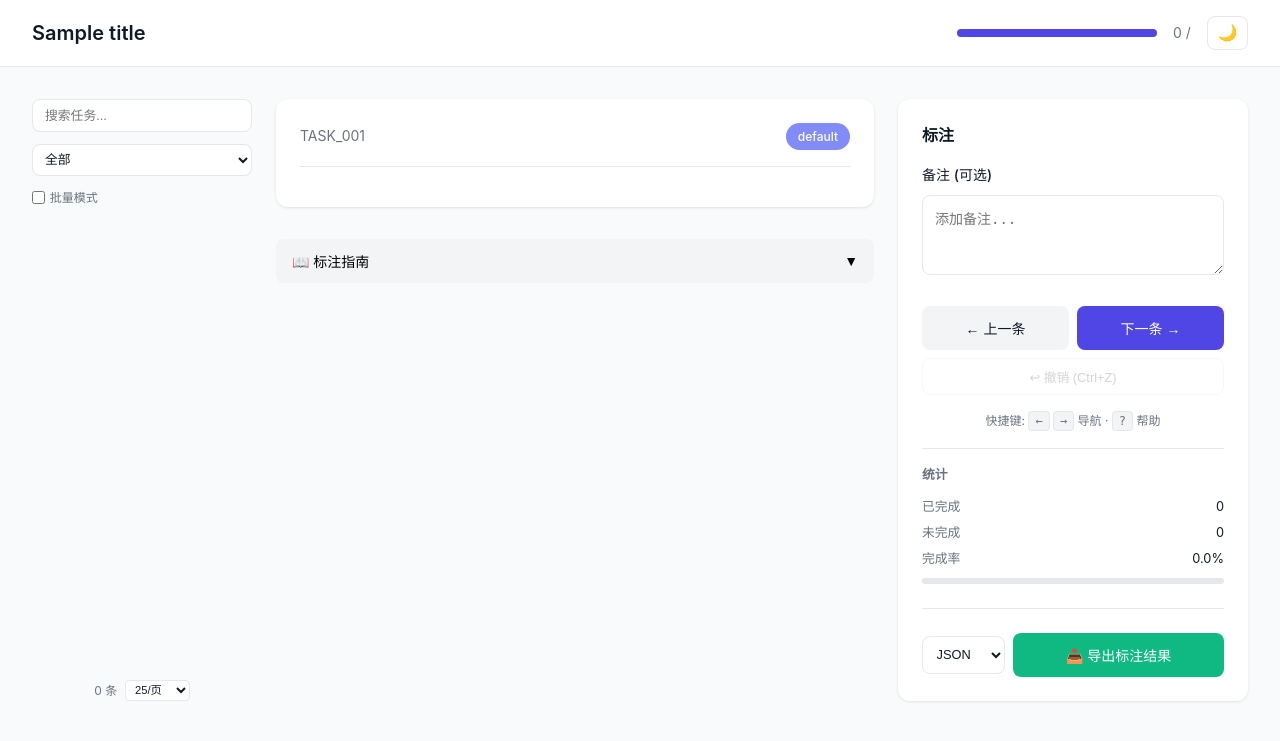
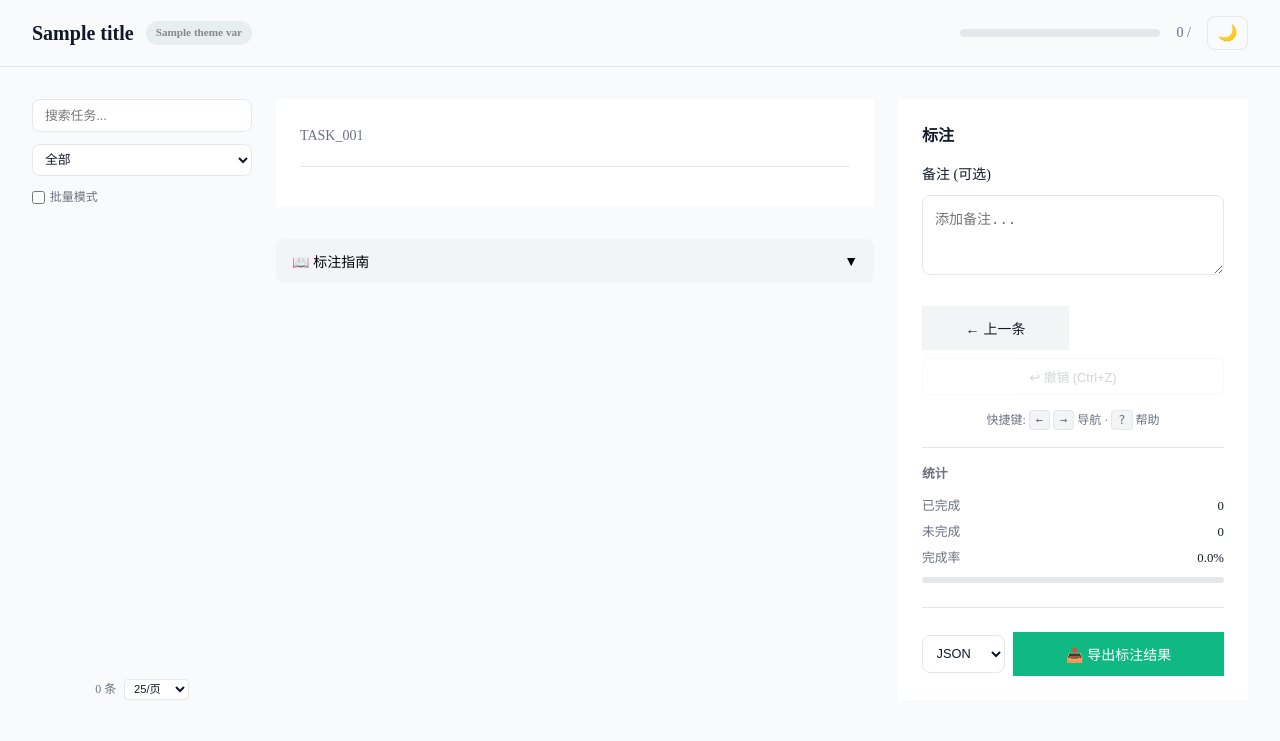
Before and after one commit to liuxiaotong/data-label, a Python web app: template src/datalabel/templates/annotator.html in a window 1280 px wide. Shown: the top 741 px of the page. Run offline with Jinja, Linux system fonts and the light colour scheme; the template is opened without the code that fills it: most values are stand-ins (such as "Sample title", 1, 10 or a date in 2020).

Commit message:
feat: add --theme support for custom UI themes
- Add THEMES dict with 'default' and 'knowlyr' presets
- knowlyr theme: deep teal primary, PingFang SC font, border-driven
  cards, pill buttons, frosted glass header, brand badge
- Add --theme option to generate and create CLI commands
- Template uses Jinja2 conditionals for theme-aware CSS

Usage: datalabel generate ./recipe-output --theme knowlyr

Generated with [Claude Code](https://claude.ai/code)
via [Happy](https://happy.engineering)

```diff
--- a/src/datalabel/templates/annotator.html
+++ b/src/datalabel/templates/annotator.html
@@ -3,11 +3,11 @@
 <head>
     <meta charset="UTF-8">
     <meta name="viewport" content="width=device-width, initial-scale=1.0">
-    <title>{{ title }} - DataLabel</title>
+    <title>{{ title }}{% if theme_vars.brand_name %} - {{ theme_vars.brand_name }}{% else %} - DataLabel{% endif %}</title>
     <style>
         :root {
-            --primary: #4f46e5;
-            --primary-light: #818cf8;
+            --primary: {{ theme_vars.primary | default('#4f46e5') }};
+            --primary-light: {{ theme_vars.primary_light | default('#818cf8') }};
             --success: #10b981;
             --warning: #f59e0b;
             --danger: #ef4444;
@@ -27,8 +27,8 @@
         }
 
         [data-theme="dark"] {
-            --primary: #6366f1;
-            --primary-light: #818cf8;
+            --primary: {{ theme_vars.primary_dark_mode | default('#6366f1') }};
+            --primary-light: {{ theme_vars.primary_light_dark_mode | default('#818cf8') }};
             --success: #34d399;
             --warning: #fbbf24;
             --danger: #f87171;
@@ -54,7 +54,7 @@
         }
 
         body {
-            font-family: -apple-system, BlinkMacSystemFont, 'Segoe UI', Roboto, 'Helvetica Neue', Arial, sans-serif;
+            font-family: {{ theme_vars.font_family | default("-apple-system, BlinkMacSystemFont, 'Segoe UI', Roboto, 'Helvetica Neue', Arial, sans-serif") }};
             background: var(--bg);
             color: var(--text);
             line-height: 1.6;
@@ -62,8 +62,10 @@
 
         /* Header */
         header {
-            background: var(--card-bg);
-            border-bottom: 1px solid var(--border);
+            background: {{ theme_vars.header_bg | default('var(--card-bg)') }};
+            {% if theme_vars.header_backdrop %}backdrop-filter: {{ theme_vars.header_backdrop }};
+            -webkit-backdrop-filter: {{ theme_vars.header_backdrop }};
+            {% endif %}border-bottom: 1px solid var(--border);
             padding: 1rem 2rem;
             position: sticky;
             top: 0;
@@ -300,9 +302,11 @@
         /* Task Card */
         .task-card {
             background: var(--card-bg);
-            border-radius: 12px;
-            box-shadow: 0 1px 3px rgba(0,0,0,0.1);
-            padding: 1.5rem;
+            border-radius: {{ theme_vars.card_radius | default('12px') }};
+            {% if theme_vars.card_border %}border: {{ theme_vars.card_border }};
+            box-shadow: {{ theme_vars.card_shadow | default('none') }};
+            {% else %}box-shadow: 0 1px 3px rgba(0,0,0,0.1);
+            {% endif %}padding: 1.5rem;
         }
 
         .task-header {
@@ -368,9 +372,11 @@
         /* Annotation Panel */
         .annotation-panel {
             background: var(--card-bg);
-            border-radius: 12px;
-            box-shadow: 0 1px 3px rgba(0,0,0,0.1);
-            padding: 1.5rem;
+            border-radius: {{ theme_vars.card_radius | default('12px') }};
+            {% if theme_vars.card_border %}border: {{ theme_vars.card_border }};
+            box-shadow: {{ theme_vars.card_shadow | default('none') }};
+            {% else %}box-shadow: 0 1px 3px rgba(0,0,0,0.1);
+            {% endif %}padding: 1.5rem;
             position: sticky;
             top: 80px;
         }
@@ -532,7 +538,7 @@
             flex: 1;
             padding: 0.75rem;
             border: none;
-            border-radius: 8px;
+            border-radius: {{ theme_vars.btn_radius | default('8px') }};
             cursor: pointer;
             font-size: 0.875rem;
             font-weight: 500;
@@ -633,7 +639,7 @@
             background: var(--success);
             color: white;
             border: none;
-            border-radius: 8px;
+            border-radius: {{ theme_vars.btn_radius | default('8px') }};
             cursor: pointer;
             font-size: 0.875rem;
             font-weight: 500;
@@ -861,7 +867,10 @@
 </head>
 <body>
     <header>
-        <h1>{{ title }}</h1>
+        <div style="display:flex;align-items:center;gap:0.75rem">
+            <h1>{{ title }}</h1>
+            {% if theme_vars.brand_name %}<span style="font-size:0.7rem;padding:3px 10px;border-radius:100px;background:rgba(13,107,94,0.08);color:{{ theme_vars.brand_color | default('#333') }};font-weight:600;white-space:nowrap">{{ theme_vars.brand_name }}</span>{% endif %}
+        </div>
         <div class="header-right">
             <div class="progress-info">
                 <div class="progress-bar">
```
Also changed, not shown: src/datalabel/cli.py (+16 -1 lines), src/datalabel/generator.py (+29 -0 lines).
